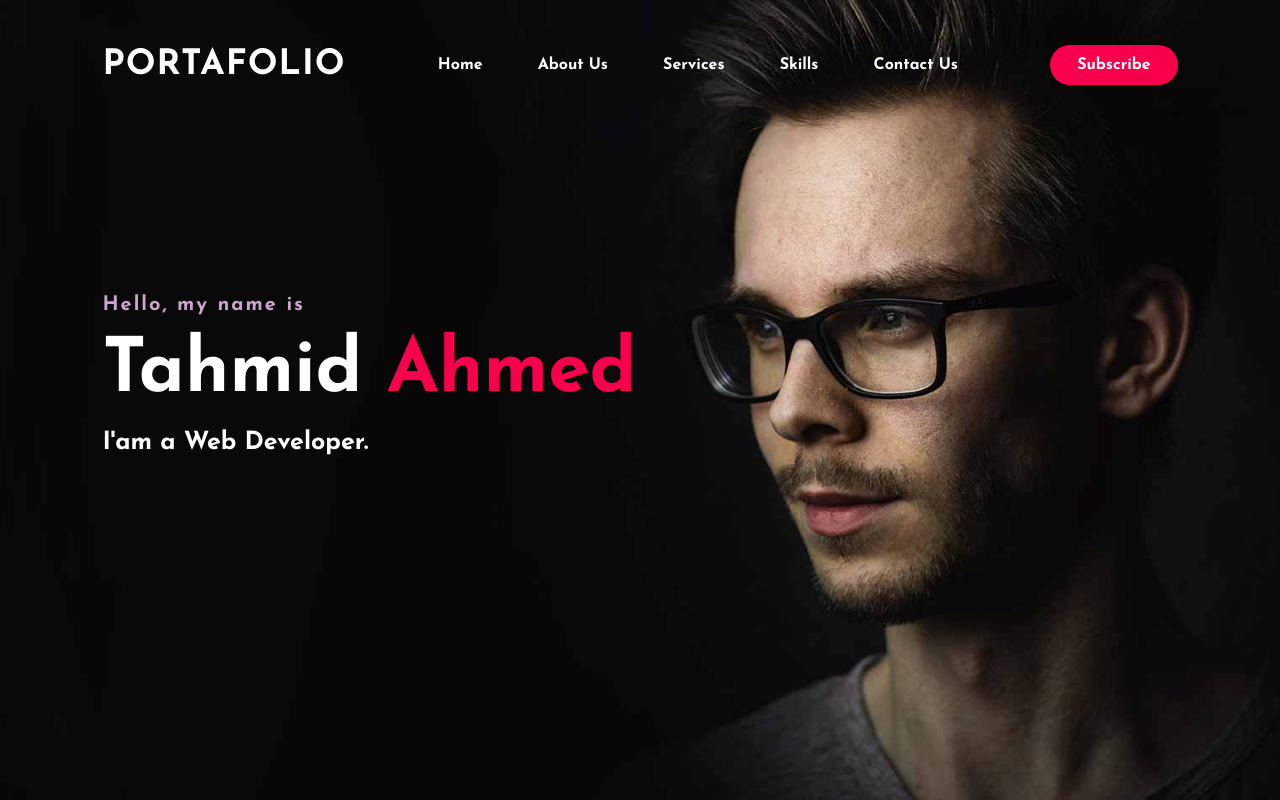
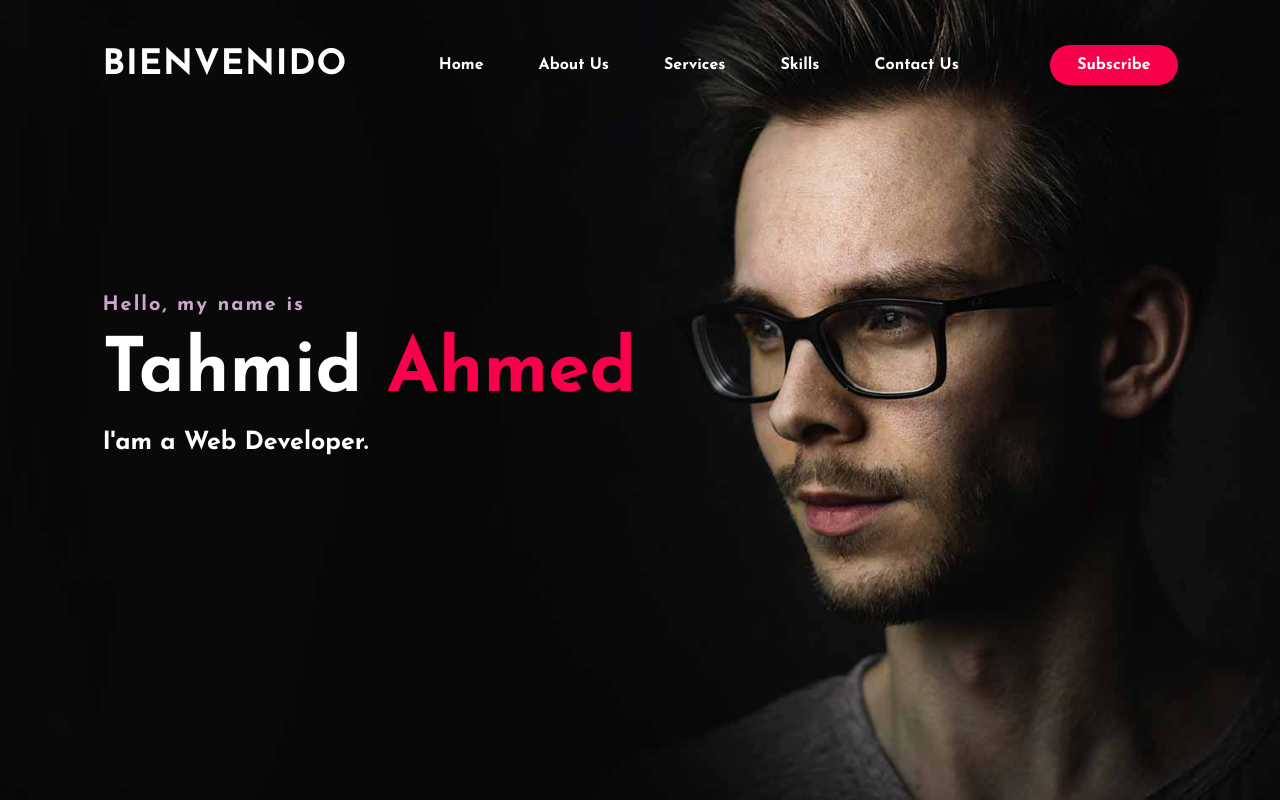
Before and after one commit to IverMisericordiaM/portofolioPrueba.github.io, a plain HTML site: page index.html in a window 1280 px wide. Shown: the top 800 px of the page. Drawn offline with Linux system fonts and the light colour scheme.

```diff
--- a/index.html
+++ b/index.html
@@ -23,7 +23,7 @@
 
     <div class="hero">
       <nav>
-        <h2 class="logo">PORTAFOLIO</h2>
+        <h2 class="logo">BIENVENIDO</h2>
         <ul>
           <li><a href="#">Home</a></li>
           <li><a href="#">About Us</a></li>
```
